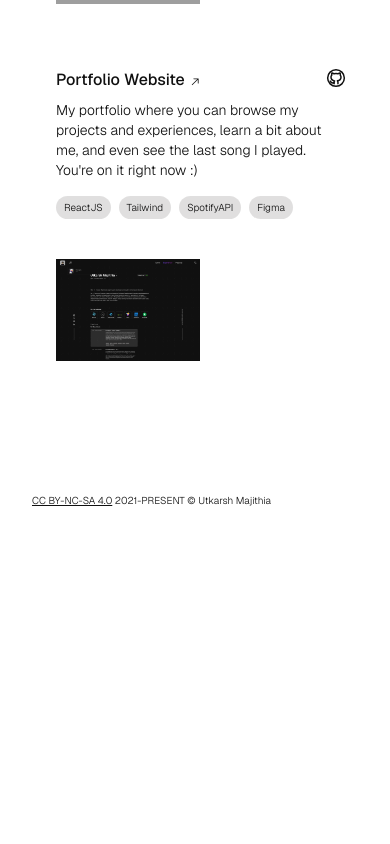
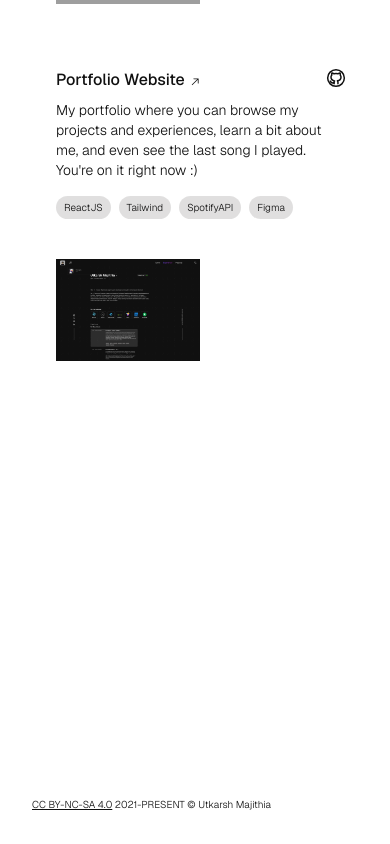
Before and after one commit to Utkarsh-M13/portfolio-frontend, a React (Vite) app: page / in a window 390 px wide. Shown: the part 3514-4358 px from the top of the page. Before the commit the page ends 4054 px from the top, so only its background shows below. Built offline with nearby package versions, Linux system fonts and the light colour scheme; grey boxes are pictures that could not be loaded.

Commit message:
change site for stackoverflow

```diff
--- a/src/components/Footer.tsx
+++ b/src/components/Footer.tsx
@@ -1,7 +1,7 @@
 
 const Footer = () => {
   return (
-    <div className="w-full h-fit flex justify-between mt-24 lg:mt-40 text-secondary font-light text-[10px] lg:text-[14px] ">
+    <div className="w-full h-fit flex justify-between mt-100 lg:mt-40 text-secondary font-light text-[10px] lg:text-[14px] ">
       <div className='text-left'>
         <a className='' href="https://creativecommons.org/licenses/by-nc-sa/4.0/">
       <span className='underline decoration-1'>CC BY-NC-SA 4.0</span> 2021-PRESENT ©</a> Utkarsh Majithia</div>
```
